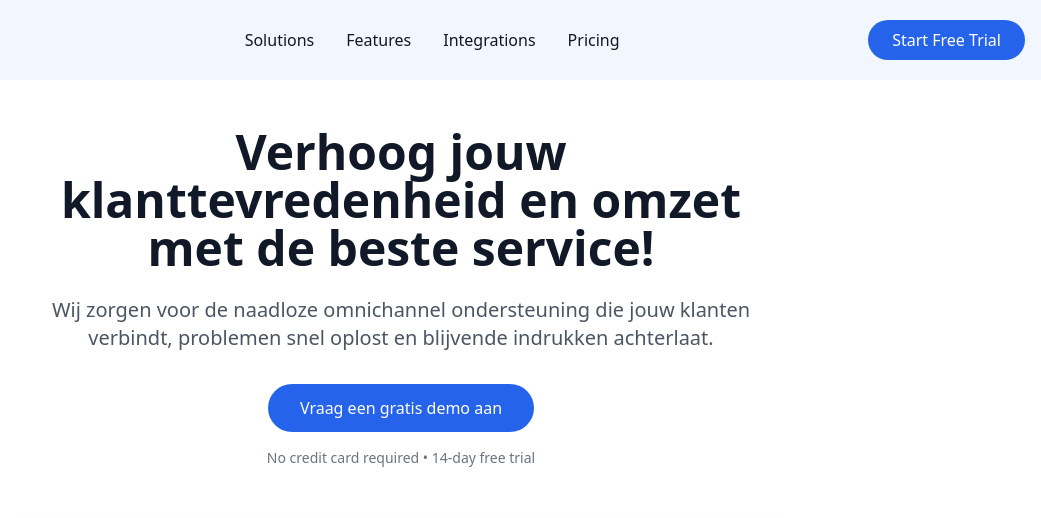
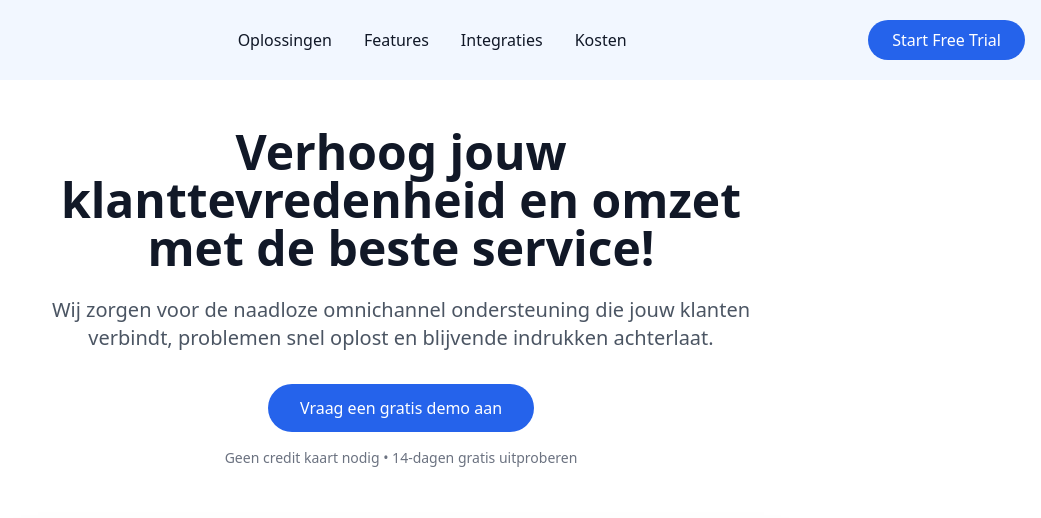
Before and after one commit to faridbouchdak/bluelineccs, a website: page index.html in a window 1280 px wide. Shown: the top 518 px of the page, 239-1280 px from the left. Drawn offline with Linux system fonts and the light colour scheme.

Commit message:
kleine aanpassingen

```diff
--- a/index.html
+++ b/index.html
@@ -3,7 +3,7 @@
 <head>
     <meta charset="UTF-8">
     <meta name="viewport" content="width=device-width, initial-scale=1.0">
-    <title>BluelineCCS - Customer Care</title>
+    <title>Blueline Customer Care Solutions</title>
     <link rel="stylesheet" href="assets/css/style.css">
 </head>
 <body class="bg-white text-gray-900">
@@ -12,10 +12,10 @@
         <div class="container mx-auto px-4 py-4 flex justify-between items-center">
             <div class="text-2xl font-bold"><a href="/"><img src="assets/img/bluelineccs.svg" alt="Logo of BluelineCCS" class="h-12"></a></div>
             <div class="hidden md:flex space-x-8">
-                <a href="#" class="hover:text-blue-600">Solutions</a>
+                <a href="#" class="hover:text-blue-600">Oplossingen</a>
                 <a href="#" class="hover:text-blue-600">Features</a>
-                <a href="#" class="hover:text-blue-600">Integrations</a>
-                <a href="#" class="hover:text-blue-600">Pricing</a>
+                <a href="#" class="hover:text-blue-600">Integraties</a>
+                <a href="#" class="hover:text-blue-600">Kosten</a>
             </div>
             <button class="bg-blue-600 text-white px-6 py-2 rounded-full hover:bg-blue-700">
                 Start Free Trial
@@ -32,7 +32,7 @@
                 <button class="bg-blue-600 text-white px-8 py-3 rounded-full hover:bg-blue-700">
                     Vraag een gratis demo aan
                 </button>
-                <p class="text-sm text-gray-500 mt-4">No credit card required • 14-day free trial</p>
+                <p class="text-sm text-gray-500 mt-4">Geen credit kaart nodig • 14-dagen gratis uitproberen</p>
             </div>
             <div class="mt-16 flex justify-center">
                 <img src="https://placehold.co/800x500" alt="Customer Support Dashboard" class="rounded-lg shadow-2xl">
```
